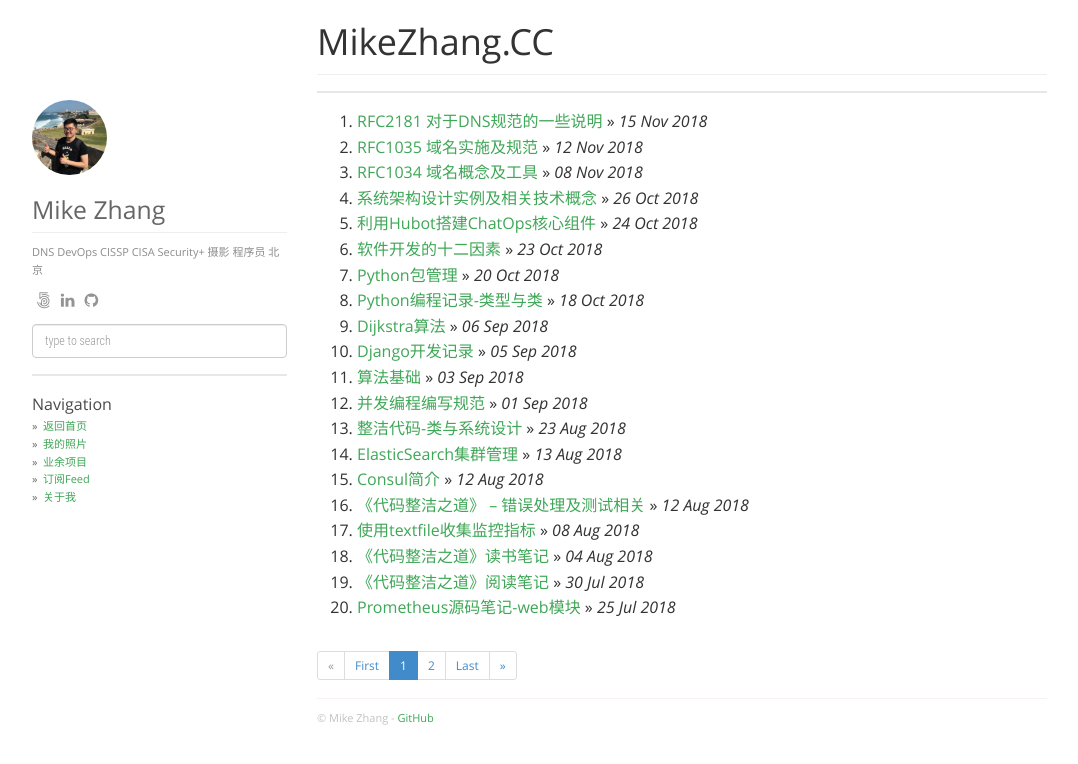
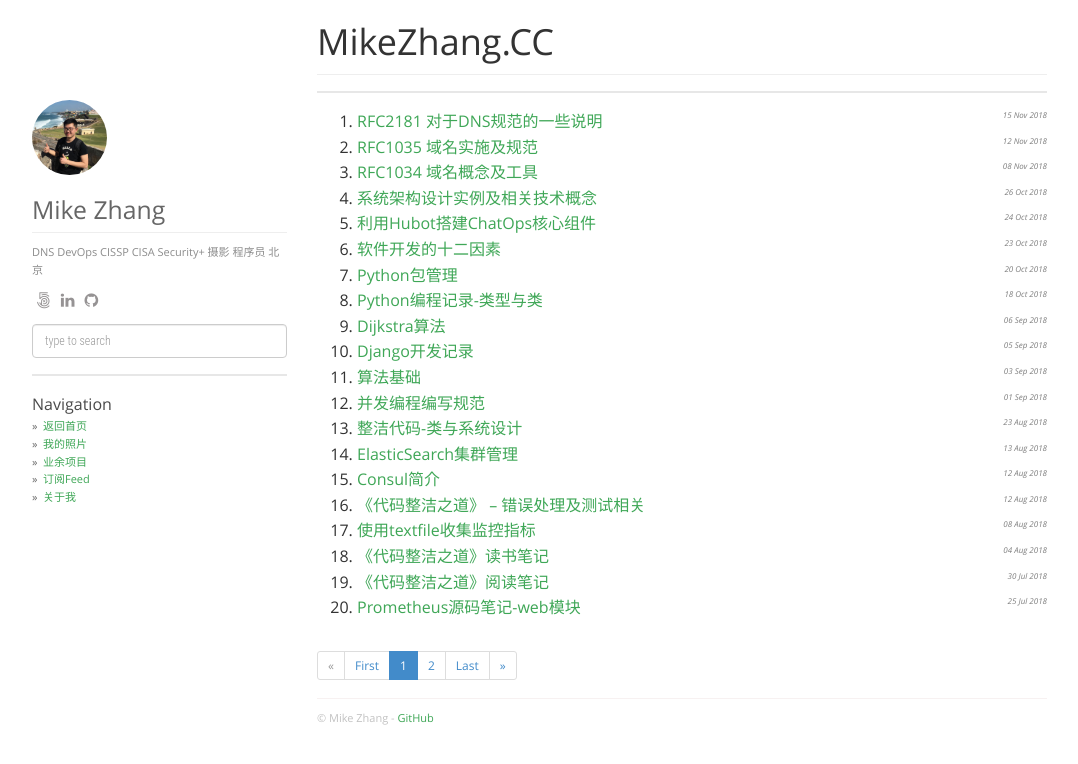
Before and after one commit to zhangmingkai4315/zhangmingkai4315.github.io, a Jekyll site: the page built from index.html, in a window 1280 px wide. Shown: the top 764 px of the page, without its empty margins (53-1131 px from the left). Built offline with Jekyll 4.4.1, drawn with Linux system fonts in a browser that asks for light colours; the list of posts is cut into pages by our own code.

Commit message:
add css for posts list

```diff
--- a/index.html
+++ b/index.html
@@ -8,7 +8,7 @@
 
   <ol class="posts">
     {% for post in paginator.posts %}
-      <li><a href="{{ post.url }}">{{ post.title }}</a> &raquo; <i><span>{{ post.date | date_to_string }}</span></i></li>
+      <li><a href="{{ post.url }}">{{ post.title }}</a>  <i><span class="public_date">{{ post.date | date_to_string }}</span></i></li>
     {% endfor %}
   </ol>
 
--- a/static/css/main.css
+++ b/static/css/main.css
@@ -252,3 +252,8 @@
     margin-top: 30px;
   }
 }
+span.public_date{
+  float: right;
+  color: #00000080;
+  font-size: .5em;
+}
```
